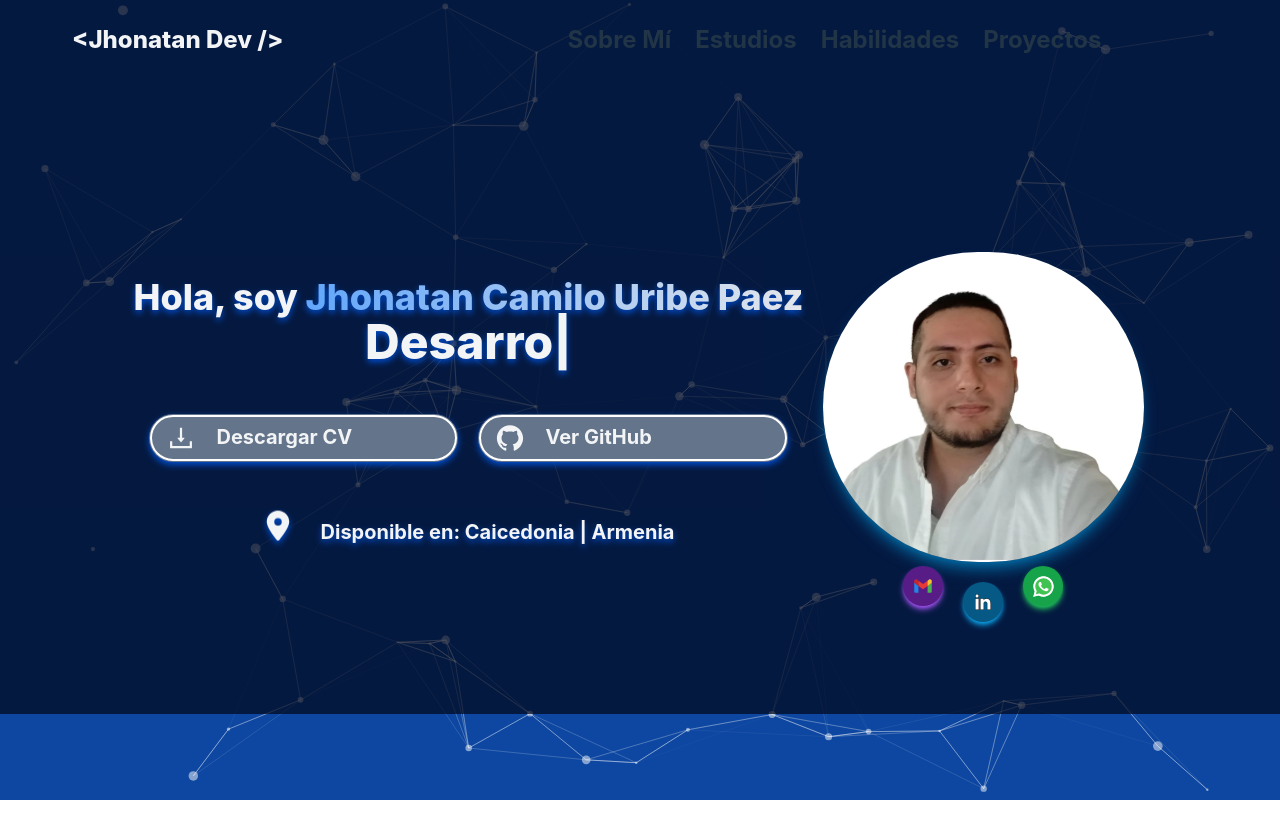
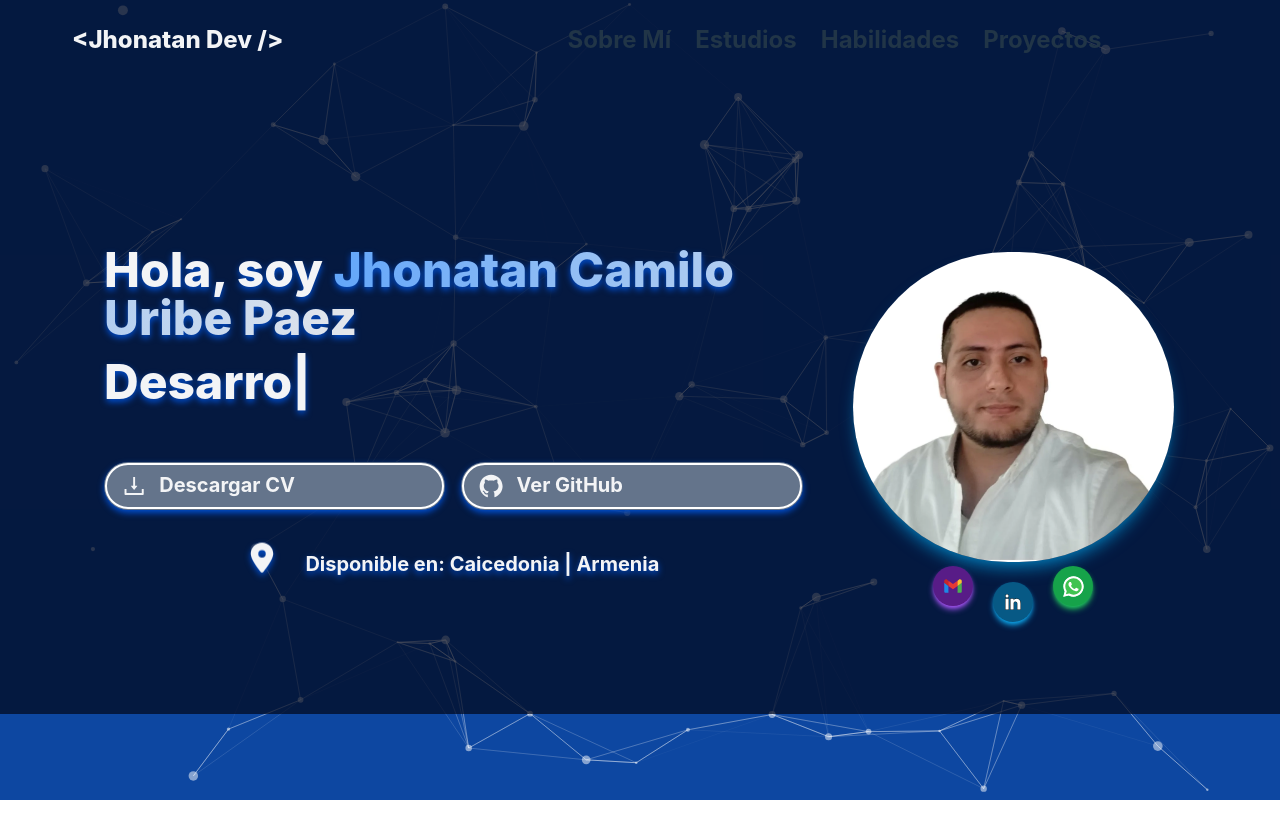
Before and after one commit to camilo9090/portafolio-jhonatan, a React (Vite) app: page / in a window 1280 px wide. Shown: the top 838 px of the page. Built offline with nearby package versions, Linux system fonts and the light colour scheme; what tailwindcss-animated would draw is missing.

Commit message:
se corrigieron algunas cosas del main

```diff
--- a/src/components/Main.tsx
+++ b/src/components/Main.tsx
@@ -32,49 +32,47 @@ export default function Main() {
 
 
             <main className="text-gray-100 bg-transparent  md:pt-6 -mt-24 md:-mt-32 md:pb-10 gap-0 mx-auto">
-                <div className="max-w-6xl mx-auto md:px-4 pt-28 md:pt-36 grid md:grid-cols-3 md:animate-fade-left md:animate-once md:animate-ease-in md:animate-normal ">
+                <div className="max-w-6xl mx-auto md:px-4 pt-28 md:pt-36 md:grid md:grid-cols-3 md:animate-fade-left md:animate-once md:animate-ease-in md:animate-normal ">
                     <div className="text-4xl md:col-span-2 flex items-center font-extrabold p-2 mt-8  md:text-left drop-shadow-[0_3.2px_3.2px_rgba(0,78,207,1)] ">
+                        <div className='md:col-span-2 md:flex items-center px-4'>
+                            <div>
 
-                        <div>
-                            <h1 className='text-center'>Hola, soy
+                                <h1 className='text-center text-4xl md:text-5xl md:text-left'>Hola, soy
                                     <span className="bg-gradient-to-l from-gray-200 to-blue-400 text-transparent bg-clip-text drop-shadow-none"> Jhonatan Camilo Uribe Paez</span>
                                 </h1>
-                            <div className=" md:text-5xl text-center">
+                                <div className="text-4xl md:text-5xl text-center mt-5 md:mt-4 md:text-left leading-snug h-28 lg:h-20 ">
+
+
                                     <Typewrite
 
                                         words={test}
                                         delay={80}
                                     />
-
-                                <div className='flex justify-center mt-5 flex-col gap-5 sm:mt-6  sm:grid sm:grid-cols-2 p-4 '>
-                                    <a className='group relative inline-flex mt-2 px-4 py-2 bg-slate-500 border rounded-full  text-center border-transparent font-bold hover:border-black hover:bg-white'
+                                </div>
+                                <div className='flex justify-center mt-5 flex-col gap-4 sm:mt-6 mx-auto sm:grid sm:grid-cols-2 '>
+                                    <a className='group relative inline-flex  justify-start px-4 py-2 bg-slate-500 border
+                                        rounded-full  text-center border-transparent font-bold hover:border-black hover:bg-white'
                                         href="src/assets/documents/cvJhonatanUribe.pdf"
                                         download="cvJhonatanUribe.pdf"
                                     >
                                         <span className='absolute inset-0 border-2 ease-in-out w-full border-white rounded-full group-hover:border-black transition-colors duration-500'></span>
-                                        <AiOutlineDownload
-                                            size={30}
-                                            className='group-hover:text-black'
-                                        />
-                                        <span className='group-hover:text-black relative w-ful text left-5 text-xl'>
+                                        <AiOutlineDownload size={30} className='group-hover:text-black mr-3 inline-block' />
+                                        <span className='group-hover:text-black relative w-full text-left text-xl'>
                                             Descargar CV
                                         </span>
                                     </a>
-                                    <a className='group relative inline-flex mt-2 px-4 py-2 bg-slate-500 border rounded-full text-center border-transparent font-bold hover:border-black hover:bg-white'
+                                    <a className='group relative inline-flex  justify-start px-4 py-2 bg-slate-500 border rounded-full text-center border-transparent font-bold hover:border-black hover:bg-white'
                                         target='_blank'
-                                        href="https://github.com/camilo9090">
+                                        href="https://github.com/camilo9090"
+                                    >
                                         <span className='absolute inset-0 border-2 ease-in-out w-full border-white rounded-full group-hover:border-black transition-colors duration-500'></span>
-                                        <AiFillGithub
-                                            size={30}
-                                            className='group-hover:text-black '
-                                        />
-                                        <span className='relative w-ful text left-5 text-xl group-hover:text-black'>
-
+                                        <AiFillGithub size={30} className='group-hover:text-black mr-3 inline-block' />
+                                        <span className='relative w-full text-left text-xl group-hover:text-black'>
                                             Ver GitHub
                                         </span>
                                     </a>
                                 </div>
-                            </div>
+
                                 <div className='flex  justify-center gap-3 mt-10'>
                                     <FaLocationDot
                                         size={30}
@@ -86,6 +84,8 @@ export default function Main() {
                                     </h1>
                                 </div>
                             </div>
+                        </div>
+
                     </div>
                     <div className="md:col-start-3 flex flex-col gap-5 justify-start items-center py-3 ">
                         <img
```
Lines whose indentation alone changed are shown as unchanged.
